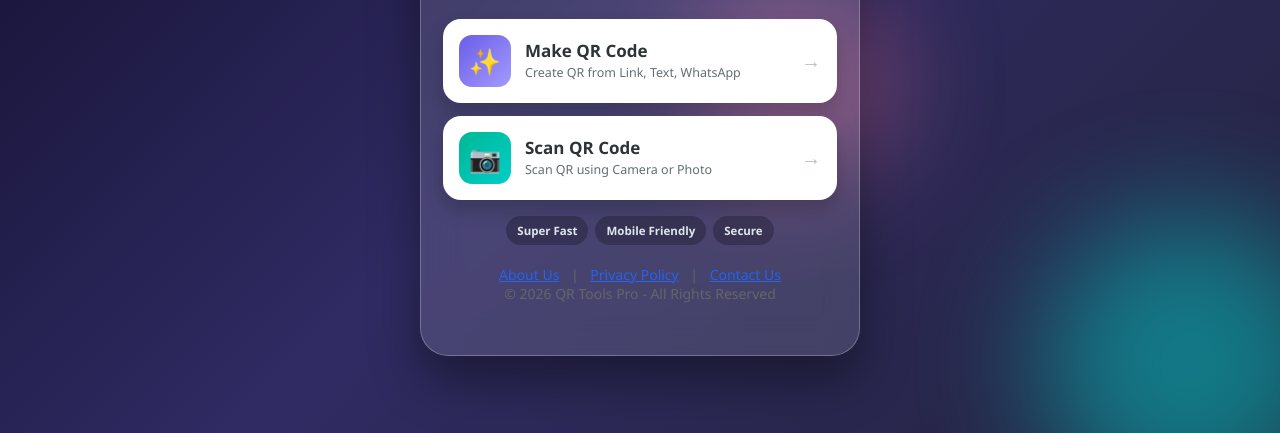
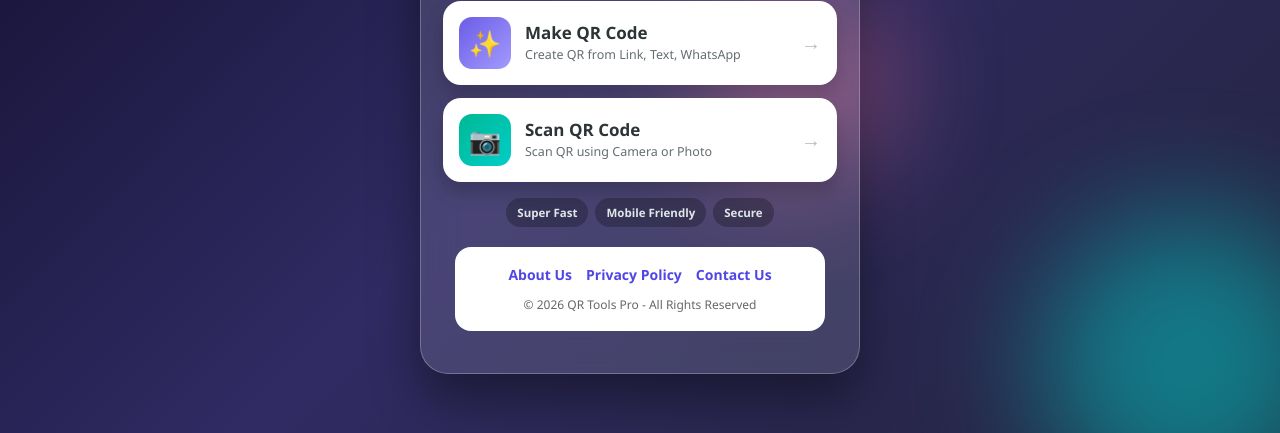
Before and after one commit to muhammad-zaid-2804/qr, a plain HTML site: page index.html in a window 1280 px wide. Shown: the part 367-800 px from the top of the page. Drawn offline with Linux system fonts and the light colour scheme.

Commit message:
index.html

```diff
--- a/index.html
+++ b/index.html
@@ -90,11 +90,13 @@ p.sub{color:#dfe6e9;font-size:14.5px;margin:10px 0 22px;line-height:1.6}
     <span>Secure</span>
   </div>
 
-  <footer style="text-align:center;padding:20px;font-size:14px;color:#666;">
-<a href="about.html" style="color:#2563eb;margin:0 8px;">About Us</a> |
-<a href="privacy.html" style="color:#2563eb;margin:0 8px;">Privacy Policy</a> |
-<a href="contact.html" style="color:#2563eb;margin:0 8px;">Contact Us</a>
-<p>© 2026 QR Tools Pro - All Rights Reserved</p>
+  <footer style="background:#ffffff;border-radius:16px;padding:18px 12px;margin:20px 12px 10px;text-align:center;">
+<div style="display:flex;justify-content:center;gap:14px;flex-wrap:wrap;font-size:14px;font-weight:600;">
+<a href="about.html" style="color:#4f46e5;text-decoration:none;">About Us</a>
+<a href="privacy.html" style="color:#4f46e5;text-decoration:none;">Privacy Policy</a>
+<a href="contact.html" style="color:#4f46e5;text-decoration:none;">Contact Us</a>
+</div>
+<p style="margin:12px 0 0;font-size:12px;color:#666;">© 2026 QR Tools Pro - All Rights Reserved</p>
   </footer>
 </div>
 
```
